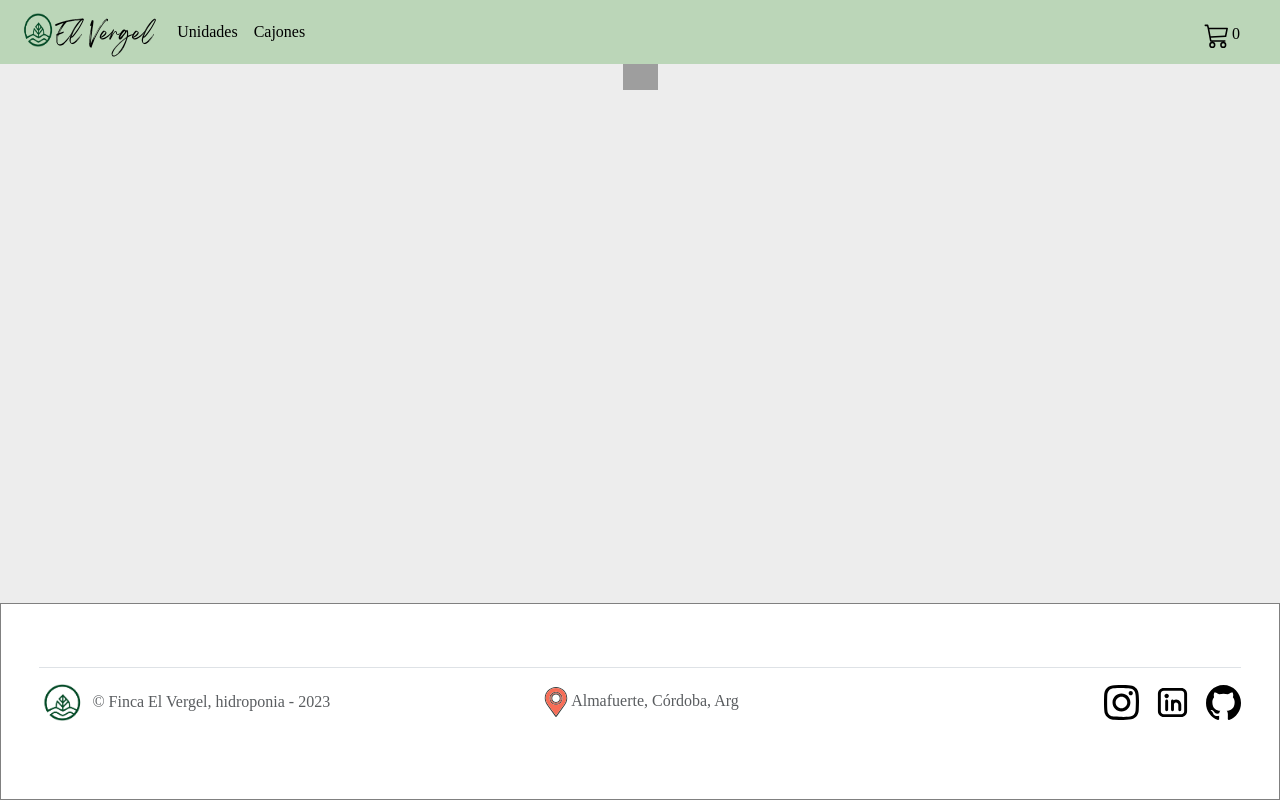
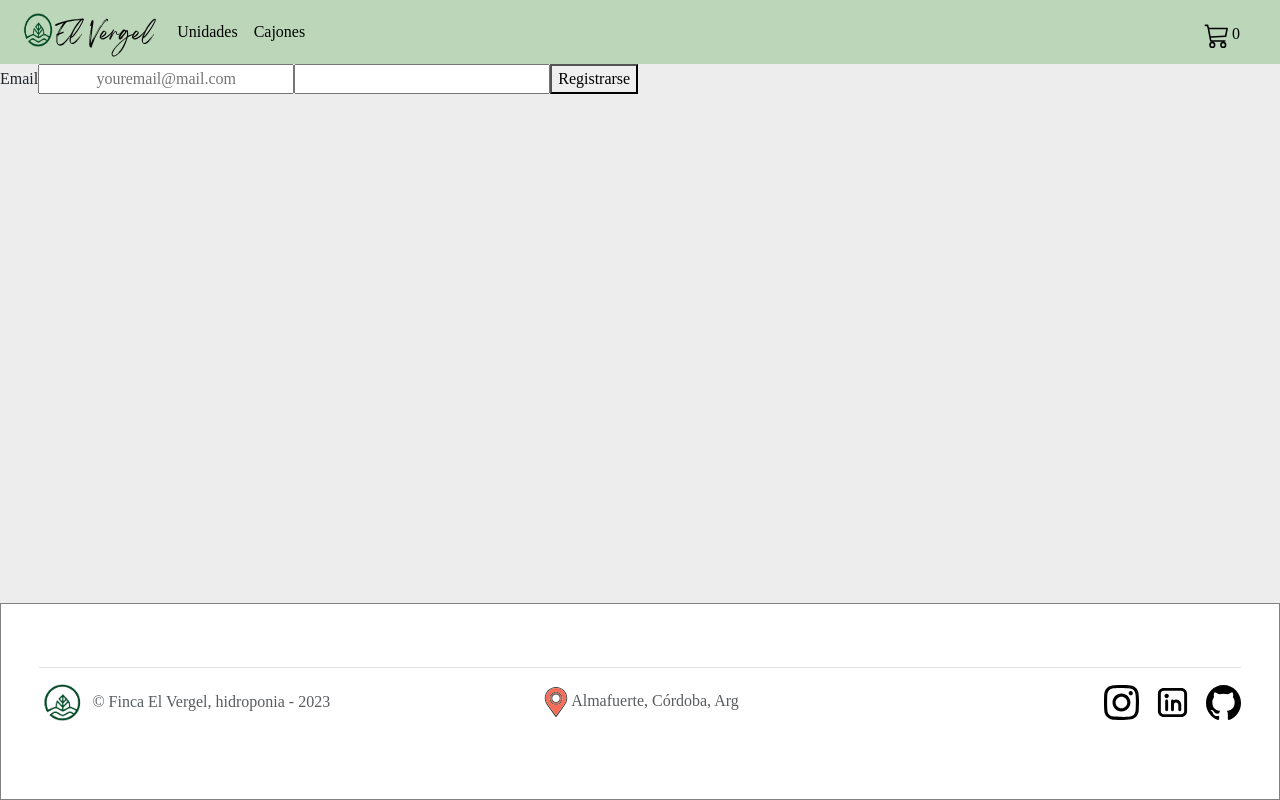
Before and after one commit to felipearias94/Coderhouse-ReactJS, a React (Create React App) app: page /register in a window 1280 px wide. Built offline with nearby package versions, Linux system fonts and the light colour scheme; no server answers; grey boxes are pictures that could not be loaded; the HTML template or start-up script is replaced by a standard one; a web font is replaced by a local one.

Commit message:
flujo login añadido

```diff
--- a/src/App.jsx
+++ b/src/App.jsx
@@ -12,11 +12,16 @@ import Cart from "./components/Cart/Cart";
 import { CartProvider } from "./context/CartContext";
 import { ToastContainer } from "react-toastify";
 import Footer from "./components/shared/Footer/Footer";
+import Login from "./components/Login/Login";
+import Register from "./components/Register/Register";
+import { AuthProvider } from "./context/AuthContext";
+import ProtectedRoute from "./services/ProtectedRoutes/ProtectedRoute";
 
 function App() {
 	return (
 		<>
 			<BrowserRouter>
+				<AuthProvider>
 					<CartProvider>
 						<NavBar />
 						<Routes>
@@ -24,16 +29,23 @@ function App() {
 								path='/'
 								element={<ItemListContainer greetings={"Bienvenido"} />}
 							/>
+							<Route path='/login' element={<Login />} />
+							<Route path='/register' element={<Register />} />
 							<Route
 								path='/category/:categoryId'
 								element={<ItemListContainer greetings={"Bienvenido"} />}
 							/>
 							<Route path='/item/:itemId' element={<ItemDetailContainer />} />
 							<Route path='/cart' element={<Cart />} />
-						<Route path='/cart/checkout/' element={<PurchaseCheckout />} />
+							<Route path='/cart/checkout/' element={
+								<ProtectedRoute>
+									<PurchaseCheckout />
+								</ProtectedRoute>
+							} />
 							<Route path='*' element={<NotFoundPage />} />
 						</Routes>
 					</CartProvider>
+				</AuthProvider>
 			</BrowserRouter>
 			<Footer />
 			<ToastContainer />
--- /dev/null
+++ b/src/components/Login/Login.jsx
@@ -0,0 +1,60 @@
+import React, { useState } from "react";
+import { useAuth } from "../../context/AuthContext";
+import { useNavigate } from "react-router-dom";
+
+const Login = () => {
+	const { login } = useAuth();
+	const navigate = useNavigate();
+	const [userCredentials, setUserCredentials] = useState({
+		email: "",
+		password: "",
+	});
+	const [error, setError] = useState();
+
+	const handlerChange = ({ target: { name, value } }) => {
+		setUserCredentials({ ...userCredentials, [name]: value });
+	};
+
+	const handleSubmit = async (e) => {
+		e.preventDefault();
+		setError("");
+		try {
+			await login(userCredentials);
+			navigate("/cart/checkout");
+		} catch (error) {
+			if (
+				error.code === "auth/user-not-found" ||
+				error.code === "auth/wrong-password"
+			) {
+				setError("Correo y/o contraseña inválido");
+			}
+		}
+	};
+
+	return (
+		<div>
+			{error && <p>{error}</p>}
+			<form onSubmit={handleSubmit}>
+				<label htmlFor='email'>Email</label>
+				<input
+					type='email'
+					name='email'
+					id='email'
+					placeholder='youremail@mail.com'
+					onChange={handlerChange}
+				/>
+
+				<label htmlFor='password'></label>
+				<input
+					type='password'
+					name='password'
+					id='password'
+					onChange={handlerChange}
+				/>
+				<button type='submit'>Iniciar Sesión</button>
+			</form>
+		</div>
+	);
+};
+
+export default Login;
--- a/src/components/PurchaseCheckout/PurchaseCheckout.jsx
+++ b/src/components/PurchaseCheckout/PurchaseCheckout.jsx
@@ -5,9 +5,11 @@ import { showToaster } from "../shared/UxResources/Toaster";
 import PurchaseDone from "../assets/transaction-done.png";
 import "./PurchaseCheckout.css";
 import { useState, useContext } from "react";
+import { useAuth } from "../../context/AuthContext";
 
 const PurcheseCheckout = () => {
 	const purchaseDetails = JSON.parse(sessionStorage.getItem("purchase"));
+	const { user } = useAuth();
 	const { clearCart } = useContext(CartContext);
 	const [orderId, setOrderId] = useState("");
 	let isFormValid = false;
@@ -201,13 +203,22 @@ const PurcheseCheckout = () => {
 								<p className='error-message'>{formErrors.confirmEmail}</p>
 							)}
 						</div>
+						{!user && (
+							<p>
+								Para realizar la compra, primero debes <a href="/login">iniciar sesión</a>.
+							</p>
+						)}
 
-						<button type='submit' className='btn btn-primary mt-3'>
+						<button
+							type='submit'
+							className='btn btn-primary mt-3'
+							disabled={!user}
+						>
 							Finalizar compra
 						</button>
 					</form>
 					{orderDetails()}
-				</div>
+				</div>//1.27
 			</>
 		);
 	};
--- /dev/null
+++ b/src/components/Register/Register.jsx
@@ -0,0 +1,64 @@
+import React, { useState } from "react";
+import { useAuth } from "../../context/AuthContext";
+import { useNavigate } from "react-router-dom";
+
+const Register = () => {
+	const { signUp, sendVerificationEmail } = useAuth();
+	const navigate = useNavigate();
+	const [userCredentials, setUserCredentials] = useState({
+		email: "",
+		password: "",
+	});
+	const [error, setError] = useState();
+
+	const handlerChange = ({ target: { name, value } }) => {
+		setUserCredentials({ ...userCredentials, [name]: value });
+	};
+
+	const handleSubmit = async (e) => {
+		e.preventDefault();
+		setError("");
+		try {
+			await signUp(userCredentials);
+			await sendVerificationEmail();
+			navigate("/");
+		} catch (error) {
+			if (error.code === "auth/internal-error") {
+				setError("Correo Inválido.");
+			}
+			if (error.code === "auth/weak-password") {
+				setError("Contraseña inválida. Tiene que tener al menos 6 caracteres.");
+			}
+			if (error.code === "auth/email-already-in-use") {
+				setError("Este correo ya se encuentra en uso.");
+			}
+		}
+	};
+
+	return (
+		<div>
+			{error && <p>{error}</p>}
+			<form onSubmit={handleSubmit}>
+				<label htmlFor='email'>Email</label>
+				<input
+					type='email'
+					name='email'
+					id='email'
+					placeholder='youremail@mail.com'
+					onChange={handlerChange}
+				/>
+
+				<label htmlFor='password'></label>
+				<input
+					type='password'
+					name='password'
+					id='password'
+					onChange={handlerChange}
+				/>
+				<button type='submit'>Registrarse</button>
+			</form>
+		</div>
+	);
+};
+
+export default Register;
--- a/src/components/itemListContainer/ItemListContainer.jsx
+++ b/src/components/itemListContainer/ItemListContainer.jsx
@@ -7,8 +7,10 @@ import {
 import ItemList from "../ItemList/ItemList";
 import Loader from "../shared/Loader/Loader";
 import "./ItemListContainer.css";
+import { useAuth } from "../../context/AuthContext";
 
 function ItemListContainer({ greetings }) {
+	const auth = useAuth();
 	const [products, setProducts] = useState([]);
 	const [isLoaded, setIsLoaded] = useState(true);
 	const { categoryId } = useParams();
@@ -29,7 +31,7 @@ function ItemListContainer({ greetings }) {
 
 	return (
 		<>
-			{isLoaded ? (
+			{auth.loading ? (
 				<Loader isLoaded={isLoaded} />
 			) : (
 				<div>
--- /dev/null
+++ b/src/context/AuthContext.js
@@ -0,0 +1,53 @@
+import { useState, createContext, useEffect, useContext } from "react";
+import { showToaster } from "../components/shared/UxResources/Toaster";
+import {
+    createUserWithEmailAndPassword,
+    onAuthStateChanged,
+    sendEmailVerification,
+    signInWithEmailAndPassword,
+    signOut,
+} from "firebase/auth";
+import { auth } from "../services/firebase/config";
+
+export const AuthContext = createContext({ user: {} });
+
+export const useAuth = () => {
+    const context = useContext(AuthContext);
+    if (!context) throw new Error("There is no Auth Provider");
+    return context;
+};
+
+export const AuthProvider = ({ children }) => {
+    const [user, setUser] = useState(null);
+    const [loading, setLoading] = useState(true);
+
+    useEffect(() => {
+        const unsubscribe = onAuthStateChanged(auth, (currentUser) => {
+            setUser(currentUser);
+            setLoading(false);
+        });
+        console.log(user);
+
+        return () => unsubscribe();
+    }, []);
+
+    const signUp = (credentials) =>
+        createUserWithEmailAndPassword(
+            auth,
+            credentials.email,
+            credentials.password,
+        );
+
+    const login = (credentials) =>
+        signInWithEmailAndPassword(auth, credentials.email, credentials.password);
+
+    const sendVerificationEmail = () => sendEmailVerification(user)
+
+    const logout = () => signOut(auth);
+
+    return (
+        <AuthContext.Provider value={{ user, loading, signUp, sendVerificationEmail, login, logout }}>
+            {children}
+        </AuthContext.Provider>
+    );
+};
--- a/src/services/FirebaseService.js
+++ b/src/services/FirebaseService.js
@@ -9,7 +9,6 @@ import {
     runTransaction,
 } from "firebase/firestore";
 import { dataBase } from "./firebase/config";
-import { showToaster } from "../components/shared/UxResources/Toaster";
 
 export const getProducts = () => {
     return getDocs(collection(dataBase, "items"));
--- /dev/null
+++ b/src/services/ProtectedRoutes/ProtectedRoute.jsx
@@ -0,0 +1,16 @@
+import React from "react";
+import { useAuth } from "../../context/AuthContext";
+import { Navigate } from "react-router-dom";
+import Loader from "../../components/shared/Loader/Loader";
+
+const ProtectedRoute = ({ children }) => {
+	const { user, loading } = useAuth();
+
+	if (loading) return <Loader />;
+
+	if (!user) return <Navigate to={"/login"} />;
+
+	return <>{children}</>;
+};
+
+export default ProtectedRoute;
--- a/src/services/firebase/config.js
+++ b/src/services/firebase/config.js
@@ -1,5 +1,6 @@
 import { initializeApp } from 'firebase/app'
 import { getFirestore } from 'firebase/firestore';
+import { getAuth } from 'firebase/auth'
 
 const firebaseConfig = {
     apiKey: process.env.REACT_APP_FIREBASE_API_KEY,
@@ -10,6 +11,7 @@ const firebaseConfig = {
     appId: process.env.REACT_APP_FIREBASE_APP_ID
 };
 
-const app = initializeApp(firebaseConfig)
+const app = initializeApp(firebaseConfig);
 
+export const auth = getAuth(app);
 export const dataBase = getFirestore(app);
```
Lines whose indentation alone changed are shown as unchanged.
